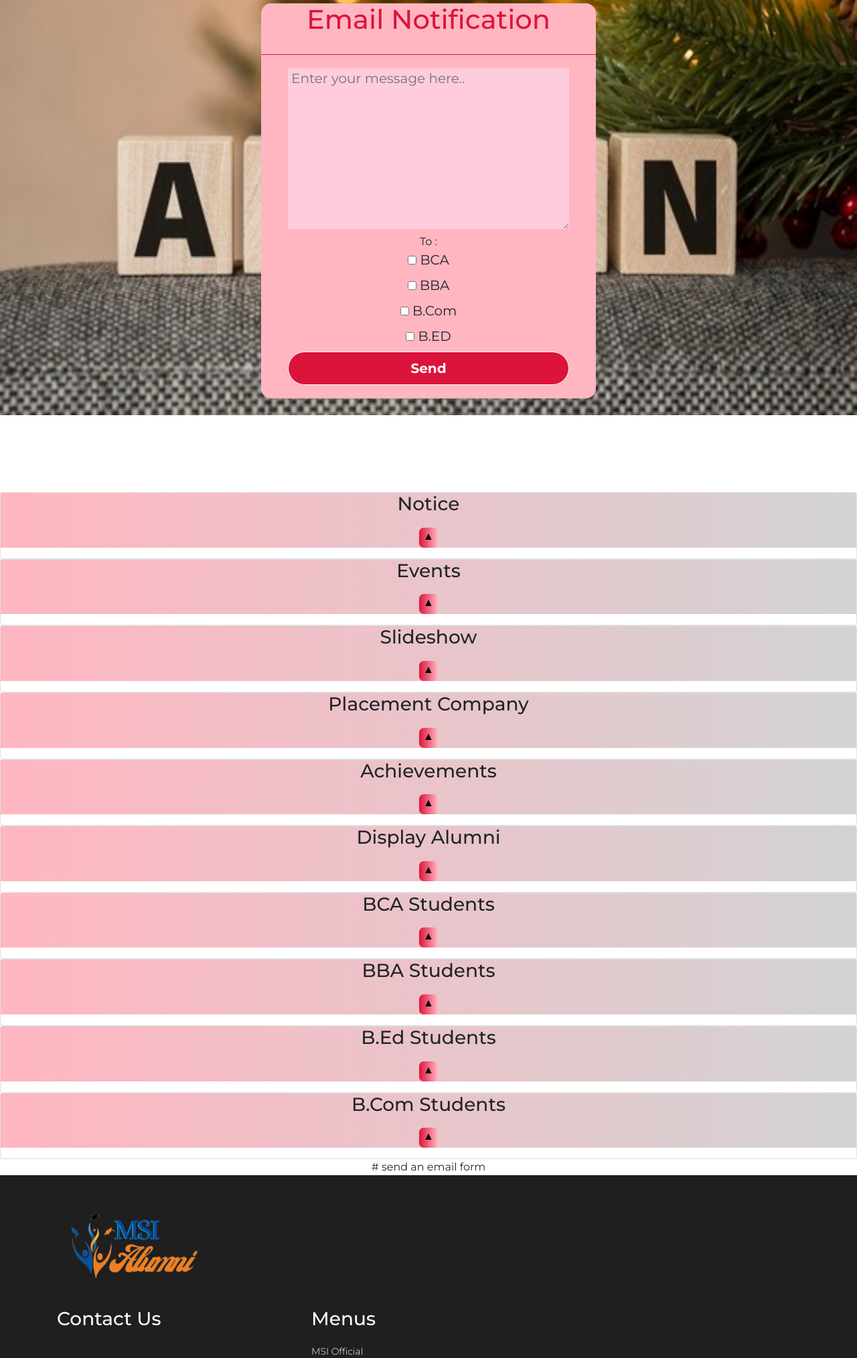
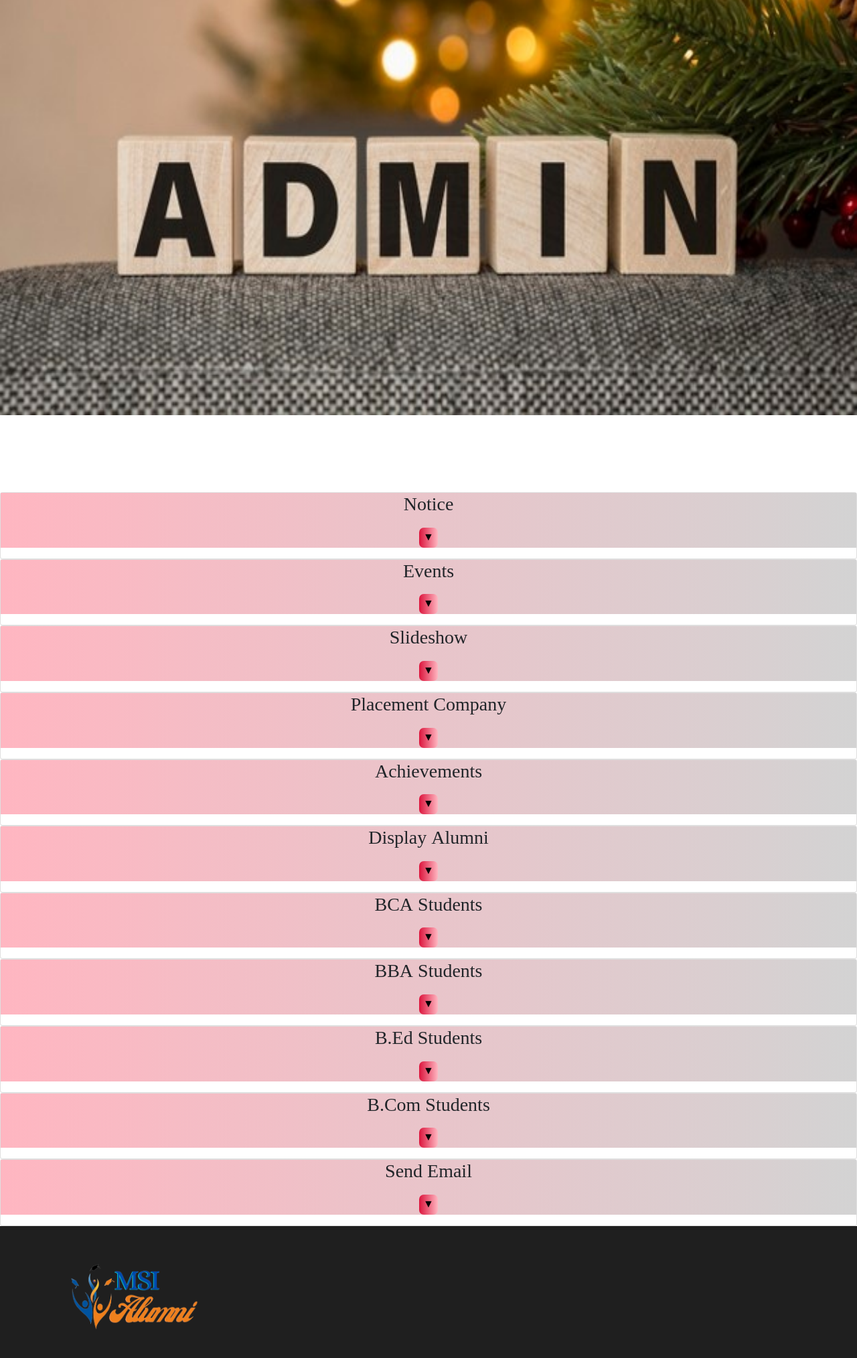
Before and after one commit to Megha2k/MSI-Alumni, a Django app: page /send/ in a window 1280 px wide. Shown: the part 100-2128 px from the top of the page at 67% size. Run offline with Django 3.2, Linux system fonts and the light colour scheme; some libraries are stand-ins or nearby versions.

Commit message:
Email Form Shifted to end

```diff
--- a/alumni_portal/static/css/msi_admin.css
+++ b/alumni_portal/static/css/msi_admin.css
@@ -5,6 +5,9 @@
 	margin-bottom: 2%;
 	box-shadow: 5px 10px 18px #FFB6C1;
 
+}
+center{
+	font-family: 'FontAwesome';
 }
 #notice_card{
     margin-top: 9%;
@@ -82,23 +85,15 @@ body
  	border-bottom: 2px;
  }
 
- form .text-box textarea
- {
- 	width: 100%;
- 	padding:0 5px;
- 	font-size: 20px;
- 	border:none;
- 	background: #ffccdd;
- 	height: 100%;
- 	outline: none;
- }
-
-.chkbox
+/*.chkbox
 {
 	font-size: 20px;
 
 }
-
+*/
+#email_form{
+	background-image: linear-gradient(to right, #FFB6C1,#D3D3D3);
+}
 input[type='submit']
 {
 	width: 100%;
@@ -113,7 +108,7 @@ input[type='submit']
 	outline: none;
 }
 
-form .submit
+/*form .submit
 {
 	padding-top: 0px;
 }
@@ -122,6 +117,6 @@ input[type='submit']:hover
 	border-color: black;
 	transition: .5s;
 }
-
+*/
 /*ends here sangeeta */
 /* -----------------------------------------------*/
--- a/alumni_portal/static/js/msi_admin.js
+++ b/alumni_portal/static/js/msi_admin.js
@@ -1,14 +1,17 @@
+// https://stackoverflow.com/questions/6041209/html-character-codes-for-this-or-this
+// Unicode for downward triangle: &#x25BC;
+// Unicode for upward triangle: &#x25B2;
 function notice_show_hide()
 {
 	if (document.getElementById("notice_show_hide").style.display=="none")
 	{
 		document.getElementById("notice_show_hide").style.display="inline";
-		document.getElementById("notice_show_hide_btn").innerHTML = '▼';
+		document.getElementById("notice_show_hide_btn").innerHTML = '&#x25B2;';
 	}
 	else
 	{
 		document.getElementById("notice_show_hide").style.display="none";
-		document.getElementById("notice_show_hide_btn").innerHTML = '▲';
+		document.getElementById("notice_show_hide_btn").innerHTML = '&#x25BC;';
 	}
 }
 function events_show_hide()
@@ -16,12 +19,12 @@ function events_show_hide()
 	if (document.getElementById("events_show_hide").style.display=="none")
 	{
 		document.getElementById("events_show_hide").style.display="inline";
-		document.getElementById("events_show_hide_btn").innerHTML = '▼';
+		document.getElementById("events_show_hide_btn").innerHTML = '&#x25B2;';
 	}
 	else
 	{
 		document.getElementById("events_show_hide").style.display="none";
-		document.getElementById("events_show_hide_btn").innerHTML = '▲';
+		document.getElementById("events_show_hide_btn").innerHTML = '&#x25BC;';
 	}
 }
 function slideshow_show_hide()
@@ -29,12 +32,12 @@ function slideshow_show_hide()
 	if (document.getElementById("slideshow_show_hide").style.display=="none")
 	{
 		document.getElementById("slideshow_show_hide").style.display="inline";
-		document.getElementById("slideshow_show_hide_btn").innerHTML = '▼';
+		document.getElementById("slideshow_show_hide_btn").innerHTML = '&#x25B2;';
 	}
 	else
 	{
 		document.getElementById("slideshow_show_hide").style.display="none";
-		document.getElementById("slideshow_show_hide_btn").innerHTML = '▲';
+		document.getElementById("slideshow_show_hide_btn").innerHTML = '&#x25BC;';
 	}
 }
 function display_alumni_show_hide()
@@ -42,12 +45,12 @@ function display_alumni_show_hide()
 	if (document.getElementById("display_alumni_show_hide").style.display=="none")
 	{
 		document.getElementById("display_alumni_show_hide").style.display="inline";
-		document.getElementById("display_alumni_show_hide_btn").innerHTML = '▼';
+		document.getElementById("display_alumni_show_hide_btn").innerHTML = '&#x25B2;';
 	}
 	else
 	{
 		document.getElementById("display_alumni_show_hide").style.display="none";
-		document.getElementById("display_alumni_show_hide_btn").innerHTML = '▲';
+		document.getElementById("display_alumni_show_hide_btn").innerHTML = '&#x25BC;';
 	}
 }
 function placement_companies_show_hide()
@@ -55,12 +58,12 @@ function placement_companies_show_hide()
 	if (document.getElementById("placement_companies_show_hide").style.display=="none")
 	{
 		document.getElementById("placement_companies_show_hide").style.display="inline";
-		document.getElementById("placement_companies_show_hide_btn").innerHTML = '▼';
+		document.getElementById("placement_companies_show_hide_btn").innerHTML = '&#x25B2;';
 	}
 	else
 	{
 		document.getElementById("placement_companies_show_hide").style.display="none";
-		document.getElementById("placement_companies_show_hide_btn").innerHTML = '▲';
+		document.getElementById("placement_companies_show_hide_btn").innerHTML = '&#x25BC;';
 	}
 }
 function grant_achievements_show_hide()
@@ -68,12 +71,12 @@ function grant_achievements_show_hide()
 	if (document.getElementById("grant_achievements_show_hide").style.display=="none")
 	{
 		document.getElementById("grant_achievements_show_hide").style.display="inline";
-		document.getElementById("grant_achievements_show_hide_btn").innerHTML = '▼';
+		document.getElementById("grant_achievements_show_hide_btn").innerHTML = '&#x25B2;';
 	}
 	else
 	{
 		document.getElementById("grant_achievements_show_hide").style.display="none";
-		document.getElementById("grant_achievements_show_hide_btn").innerHTML = '▲';
+		document.getElementById("grant_achievements_show_hide_btn").innerHTML = '&#x25BC;';
 	}
 }
 function bca_students_show_hide()
@@ -81,12 +84,12 @@ function bca_students_show_hide()
 	if (document.getElementById("bca_students_show_hide").style.display=="none")
 	{
 		document.getElementById("bca_students_show_hide").style.display="inline";
-		document.getElementById("bca_students_show_hide_btn").innerHTML = '▼';
+		document.getElementById("bca_students_show_hide_btn").innerHTML = '&#x25B2;';
 	}
 	else
 	{
 		document.getElementById("bca_students_show_hide").style.display="none";
-		document.getElementById("bca_students_show_hide_btn").innerHTML = '▲';
+		document.getElementById("bca_students_show_hide_btn").innerHTML = '&#x25BC;';
 	}
 }
 function bba_students_show_hide()
@@ -94,12 +97,12 @@ function bba_students_show_hide()
 	if (document.getElementById("bba_students_show_hide").style.display=="none")
 	{
 		document.getElementById("bba_students_show_hide").style.display="inline";
-		document.getElementById("bba_students_show_hide_btn").innerHTML = '▼';
+		document.getElementById("bba_students_show_hide_btn").innerHTML = '&#x25B2;';
 	}
 	else
 	{
 		document.getElementById("bba_students_show_hide").style.display="none";
-		document.getElementById("bba_students_show_hide_btn").innerHTML = '▲';
+		document.getElementById("bba_students_show_hide_btn").innerHTML = '&#x25BC;';
 	}
 }
 function bed_students_show_hide()
@@ -107,12 +110,12 @@ function bed_students_show_hide()
 	if (document.getElementById("bed_students_show_hide").style.display=="none")
 	{
 		document.getElementById("bed_students_show_hide").style.display="inline";
-		document.getElementById("bed_students_show_hide_btn").innerHTML = '▼';
+		document.getElementById("bed_students_show_hide_btn").innerHTML = '&#x25B2;';
 	}
 	else
 	{
 		document.getElementById("bed_students_show_hide").style.display="none";
-		document.getElementById("bed_students_show_hide_btn").innerHTML = '▲';
+		document.getElementById("bed_students_show_hide_btn").innerHTML = '&#x25BC;';
 	}
 }
 function bcom_students_show_hide()
@@ -120,11 +123,11 @@ function bcom_students_show_hide()
 	if (document.getElementById("bcom_students_show_hide").style.display=="none")
 	{
 		document.getElementById("bcom_students_show_hide").style.display="inline";
-		document.getElementById("bcom_students_show_hide_btn").innerHTML = '▼';
+		document.getElementById("bcom_students_show_hide_btn").innerHTML = '&#x25B2;';
 	}
 	else
 	{
 		document.getElementById("bcom_students_show_hide").style.display="none";
-		document.getElementById("bcom_students_show_hide_btn").innerHTML = '▲';
+		document.getElementById("bcom_students_show_hide_btn").innerHTML = '&#x25BC;';
 	}
 }
--- a/alumni_portal/templates/alumni_app/msi_admin.html
+++ b/alumni_portal/templates/alumni_app/msi_admin.html
@@ -14,7 +14,7 @@
 	<div class="card" id="notice_card">
 		<div class="form-group">
 			<div class="card-header1"><h3>Notice</h3>
-				<button id="notice_show_hide_btn" onclick="notice_show_hide()" style="background-image: linear-gradient(to right, crimson,LightPink);border: none; border-radius:7px;padding-bottom: 5px;">▲</button>
+				<button id="notice_show_hide_btn" onclick="notice_show_hide()" style="background-image: linear-gradient(to right, crimson,LightPink);border: none; border-radius:7px;padding-bottom: 5px;">&#x25BC;</button>
 			</div>
 			<ul class="list-group list-group-flush" id="notice_show_hide" style="display:none;">
 				<li class="list-group-item" style="width:70%;align:center;">
@@ -31,7 +31,7 @@
 	<div class="card" id="events_card">
 		<div class="form-group">
 			<div class="card-header1"><h3>Events</h3>
-				<button id="events_show_hide_btn" onclick="events_show_hide()" style="background-image: linear-gradient(to right, crimson,LightPink);border: none; border-radius:7px;padding-bottom: 5px;">▲</button>
+				<button id="events_show_hide_btn" onclick="events_show_hide()" style="background-image: linear-gradient(to right, crimson,LightPink);border: none; border-radius:7px;padding-bottom: 5px;">&#x25BC;</button>
 			</div>
 			<ul class="list-group list-group-flush" id="events_show_hide" style="display:none;">
 				<li class="list-group-item" style="width:70%;align:center;">
@@ -48,7 +48,7 @@
 	<div class="card">
 		<div class="form-group">
 			<div class="card-header1"><h3>Slideshow</h3>
-				<button id="slideshow_show_hide_btn" onclick="slideshow_show_hide()" style="background-image: linear-gradient(to right, crimson,LightPink);border: none; border-radius:7px;padding-bottom: 5px;">▲</button>
+				<button id="slideshow_show_hide_btn" onclick="slideshow_show_hide()" style="background-image: linear-gradient(to right, crimson,LightPink);border: none; border-radius:7px;padding-bottom: 5px;">&#x25BC;</button>
 			</div>
 			<ul class="list-group list-group-flush" id="slideshow_show_hide" style="display:none;">
 				<li class="list-group-item" style="width:70%;align:center;">
@@ -65,7 +65,7 @@
     <div class="card">
 		<div class="form-group">
 			<div class="card-header1"><h3>Placement Company</h3>
-				<button id="placement_companies_show_hide_btn" onclick="placement_companies_show_hide()" style="background-image: linear-gradient(to right, crimson,LightPink);border: none; border-radius:7px;padding-bottom: 5px;">▲</button>
+				<button id="placement_companies_show_hide_btn" onclick="placement_companies_show_hide()" style="background-image: linear-gradient(to right, crimson,LightPink);border: none; border-radius:7px;padding-bottom: 5px;">&#x25BC;</button>
 			</div>
 			<ul class="list-group list-group-flush" id="placement_companies_show_hide" style="display:none;">
 				<li class="list-group-item" style="width:70%;align:center;">
@@ -82,7 +82,7 @@
 	<div class="card">
 		<div class="form-group">
 			<div class="card-header1"><h3>Achievements</h3>
-				<button id="grant_achievements_show_hide_btn" onclick="grant_achievements_show_hide()" style="background-image: linear-gradient(to right, crimson,LightPink);border: none; border-radius:7px;padding-bottom: 5px;">▲</button>
+				<button id="grant_achievements_show_hide_btn" onclick="grant_achievements_show_hide()" style="background-image: linear-gradient(to right, crimson,LightPink);border: none; border-radius:7px;padding-bottom: 5px;">&#x25BC;</button>
 			</div>
 			<ul class="list-group list-group-flush" id="grant_achievements_show_hide" style="display:none;">
 			    <small>* grant / discard the achievements serial wise only !</small>
@@ -174,7 +174,7 @@
 	<div class="card">
 		<div class="form-group">
 			<div class="card-header1"><h3>Display Alumni</h3>
-				<button id="display_alumni_show_hide_btn" onclick="display_alumni_show_hide()" style="background-image: linear-gradient(to right, crimson,LightPink);border: none; border-radius:7px;padding-bottom: 5px;">▲</button>
+				<button id="display_alumni_show_hide_btn" onclick="display_alumni_show_hide()" style="background-image: linear-gradient(to right, crimson,LightPink);border: none; border-radius:7px;padding-bottom: 5px;">&#x25BC;</button>
 			</div>
 			<ul class="list-group list-group-flush" id="display_alumni_show_hide" style="display:none;">
 				<li class="list-group-item" style="width:70%;align:center;">
@@ -191,7 +191,7 @@
 	<div class="card">
 		<div class="form-group">
 			<div class="card-header1"><h3>BCA Students</h3>
-				<button id="bca_students_show_hide_btn" onclick="bca_students_show_hide()" style="background-image: linear-gradient(to right, crimson,LightPink);border: none; border-radius:7px;padding-bottom: 5px;">▲</button>
+				<button id="bca_students_show_hide_btn" onclick="bca_students_show_hide()" style="background-image: linear-gradient(to right, crimson,LightPink);border: none; border-radius:7px;padding-bottom: 5px;">&#x25BC;</button>
 			</div>
 			<ul class="list-group list-group-flush" id="bca_students_show_hide" style="display:none;">
 				<li class="list-group-item" style="width:70%;align:center;">
@@ -208,7 +208,7 @@
 	<div class="card">
 		<div class="form-group">
 			<div class="card-header1"><h3>BBA Students</h3>
-				<button id="bba_students_show_hide_btn" onclick="bba_students_show_hide()" style="background-image: linear-gradient(to right, crimson,LightPink);border: none; border-radius:7px;padding-bottom: 5px;">▲</button>
+				<button id="bba_students_show_hide_btn" onclick="bba_students_show_hide()" style="background-image: linear-gradient(to right, crimson,LightPink);border: none; border-radius:7px;padding-bottom: 5px;">&#x25BC;</button>
 			</div>
 			<ul class="list-group list-group-flush" id="bba_students_show_hide" style="display:none;">
 				<li class="list-group-item" style="width:70%;align:center;">
@@ -225,7 +225,7 @@
 	<div class="card">
 		<div class="form-group">
 			<div class="card-header1"><h3>B.Ed Students</h3>
-				<button id="bed_students_show_hide_btn" onclick="bed_students_show_hide()" style="background-image: linear-gradient(to right, crimson,LightPink);border: none; border-radius:7px;padding-bottom: 5px;">▲</button>
+				<button id="bed_students_show_hide_btn" onclick="bed_students_show_hide()" style="background-image: linear-gradient(to right, crimson,LightPink);border: none; border-radius:7px;padding-bottom: 5px;">&#x25BC;</button>
 			</div>
 			<ul class="list-group list-group-flush" id="bed_students_show_hide" style="display:none;">
 				<li class="list-group-item" style="width:70%;align:center;">
@@ -242,7 +242,7 @@
 	<div class="card">
 		<div class="form-group">
 			<div class="card-header1"><h3>B.Com Students</h3>
-				<button id="bcom_students_show_hide_btn" onclick="bcom_students_show_hide()" style="background-image: linear-gradient(to right, crimson,LightPink);border: none; border-radius:7px;padding-bottom: 5px;">▲</button>
+				<button id="bcom_students_show_hide_btn" onclick="bcom_students_show_hide()" style="background-image: linear-gradient(to right, crimson,LightPink);border: none; border-radius:7px;padding-bottom: 5px;">&#x25BC;</button>
 			</div>
 			<ul class="list-group list-group-flush" id="bcom_students_show_hide" style="display:none;">
 				<li class="list-group-item" style="width:70%;align:center;">
@@ -256,18 +256,25 @@
 		</div>
 	</div>
 
-	# send an email form
-	<div class="email-box">
-		<div class="heading">
-				<h1>Email Notification</h1>
+	<!-- # send an email form -->
+
+	<div class="card">
+		<div class="form-group">
+			<div class="card-header1">
+				<h3>Send Email</h3>
+				<button id="email_show_hide_btn" onclick="email_show_hide()" style="background-image: linear-gradient(to right, crimson,LightPink);border: none; border-radius:7px;padding-bottom: 5px;">&#x25BC;</button>
 			</div>
-		<form action="{% url 'sendemail' %}" method="POST">
+			<ul class="list-group list-group-flush" id="email_show_hide" style="display:none;">
+				<li class="list-group-item" style="width:70%;align:center;">
+					<form action="" method="POST" id="email_form">
 					{% csrf_token %}
 						<div class="text-box">
-				<textarea name="content" rows="8"  cols="20" name="email-content" placeholder="Enter your message here.." autofocus="autofocus" required="required"></textarea>
+							<textarea class="form-control"name="content" rows="8"  cols="20" name="email-content" placeholder="Enter your message here.." autofocus="autofocus" required="required"></textarea>
 						</div>
+						<br><br>
 						To :
-			<div class="chkbox">
+						<br>
+						<div class="form-check">
 							<div class="box-option">
 							<input type="checkbox" name="emailarray[]" value="bca" id="bca">
 						    <label for="bca">BCA</label>
@@ -276,6 +283,7 @@
 						    <input type="checkbox" name="emailarray[]" value="bba" id="bba">
 						    <label for="bba">BBA</label>
 							</div>
+
 						    <div class="box-option">
 						    <input type="checkbox" name="emailarray[]" value="bcom" id="bcom">
 						    <label for="bcom">B.Com</label>
@@ -286,11 +294,30 @@
 						    </div>
 						</div>
 
-			<div  class="submit">
-				<input type="submit" value="Send">
+						<div  class="submit submit_btn">
+							<input type="submit" value="Send" class="btn btn-primary">
 						</div>
 					</form>
+				</li>
+			</ul>
 		</div>
+		<script type="text/javascript">
+			function email_show_hide()
+			{
+				if (document.getElementById("email_show_hide").style.display=="none")
+				{
+					document.getElementById("email_show_hide").style.display="inline";
+					document.getElementById("email_show_hide_btn").innerHTML = '&#x25B2;';
+				}
+				else
+				{
+					document.getElementById("email_show_hide").style.display="none";
+					document.getElementById("email_show_hide_btn").innerHTML = '&#x25BC;';
+				}
+			}
+		</script>
+	</div>
+
 
 	</center>
 
```
Lines whose indentation alone changed are shown as unchanged.
